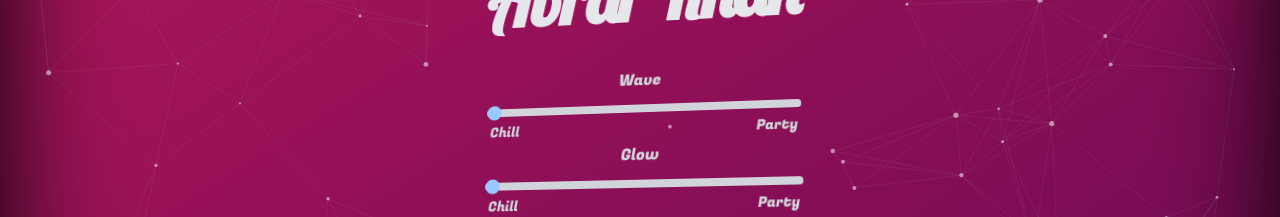
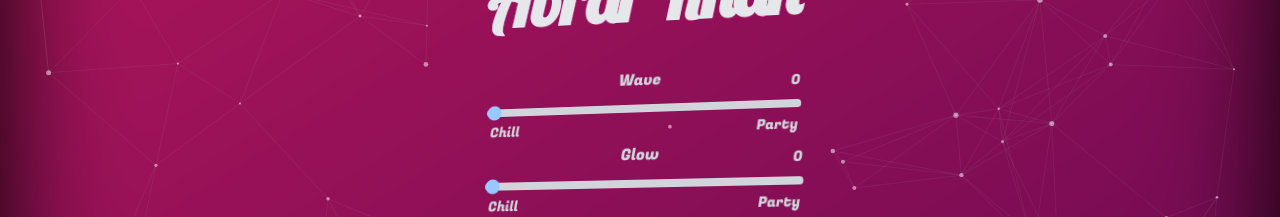
Before and after one commit to AbrarKhan-Avro/portfolio-website, a Next.js app in the folder portfolio/: page / in a window 1280 px wide. Shown: the part 271-488 px from the top of the page. Built offline with nearby package versions, Linux system fonts and the light colour scheme; a web font is replaced by a local one.

Commit message:
Hero title slider value added

```diff
--- a/portfolio/src/app/components/WaveText.jsx
+++ b/portfolio/src/app/components/WaveText.jsx
@@ -77,6 +77,10 @@ export default function WaveText({ text, className = "" }) {
             Wave
           </label>
           <div className="relative w-full">
+            {/* Dynamic Value */}
+            <div className="absolute right-0 -top-5 text-sm text-gray-600 dark:text-gray-300">
+              {waveSlider}
+            </div>
             <input
               type="range"
               min="0"
@@ -105,6 +109,10 @@ export default function WaveText({ text, className = "" }) {
             Glow
           </label>
           <div className="relative w-full">
+            {/* Dynamic Value */}
+            <div className="absolute right-0 -top-5 text-sm text-gray-600 dark:text-gray-300">
+              {glowSlider}
+            </div>
             <input
               type="range"
               min="0"
```
